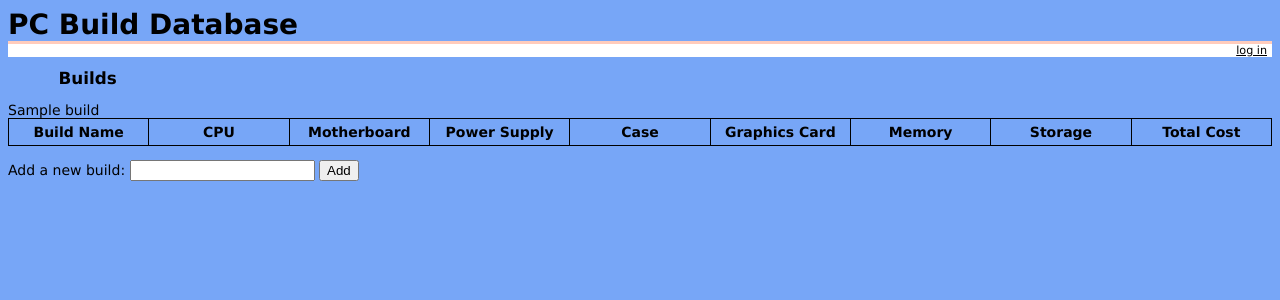
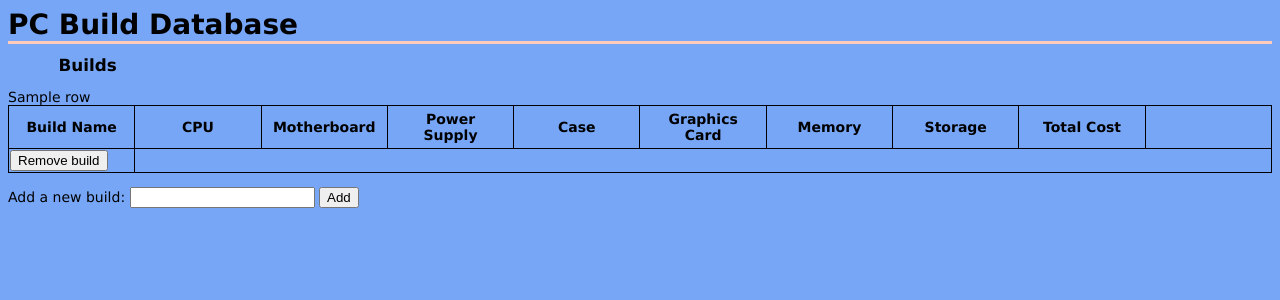
Before and after one commit to btsaubt/pc-build-db, a Flask app: template templates/build_index.html in a window 1280 px wide. Shown: the top 300 px of the page. Run offline with Flask 2, Linux system fonts and the light colour scheme; the template is opened without the code that fills it: most values are stand-ins (such as "Sample title", 1, 10 or a date in 2020); lists and menus that the app fills with data are empty; parts of the project's set-up code (start-up, migrations or seed data) failed here and were passed over.

Commit message:
removed login, added remove builds

```diff
--- a/server.py
+++ b/server.py
@@ -751,9 +751,19 @@
         all_builds.append(curr_build)
     cursor.close()
 
-    context = dict(builds=all_builds, build_ids=all_build_ids)
+    context = dict(builds = zip(all_builds, all_build_ids))
 
     return render_template('build_index.html', **context)
+
+
+@app.route('/remove_build')
+def remove_build():
+    """
+    remove a build from the database
+    """
+    query = "DELETE FROM builds WHERE build_id = {}".format(request.form['build_id'])
+    engine.execute(query)
+    return redirect(url_for('build_index'))
 
 
 @app.route('/add_complete_build')
--- a/templates/build_index.html
+++ b/templates/build_index.html
@@ -52,9 +52,15 @@
       <th>Memory</th>
       <th>Storage</th>
       <th>Total Cost</th>
+      <th></th>
     </tr>
-    {% for n in builds %}
-      <tr> {{n|safe}} </tr>
+    {% for row, id in builds %}
+      <tr>
+        {{row|safe}}
+        <td>
+          <form method="POST" action="{{ url_for('remove_build') }}"><input type="submit" value="Remove build"><input value = "{{id}}" type="hidden" name="build_id"></form>
+        </td>
+      </tr>
     {% endfor %}
   </table>
 
--- a/templates/layout.html
+++ b/templates/layout.html
@@ -4,11 +4,6 @@
 <div class=page>
 	<h1>PC Build Database</h1>
 	<div class=metanav>
-	{% if not session.logged_in %}
-		<a href="{{ url_for('login')  }}">log in</a>
-	{% else %}
-		<a href="{{ url_for('logout')  }}">log out</a>
-	{% endif %}
 	</div>
 	{% for message in get_flashed_messages() %}
 		<div class=flash>{{ message }}</div>
```
Also changed, not shown: templates/login.html (deleted, +0 -17 lines).
